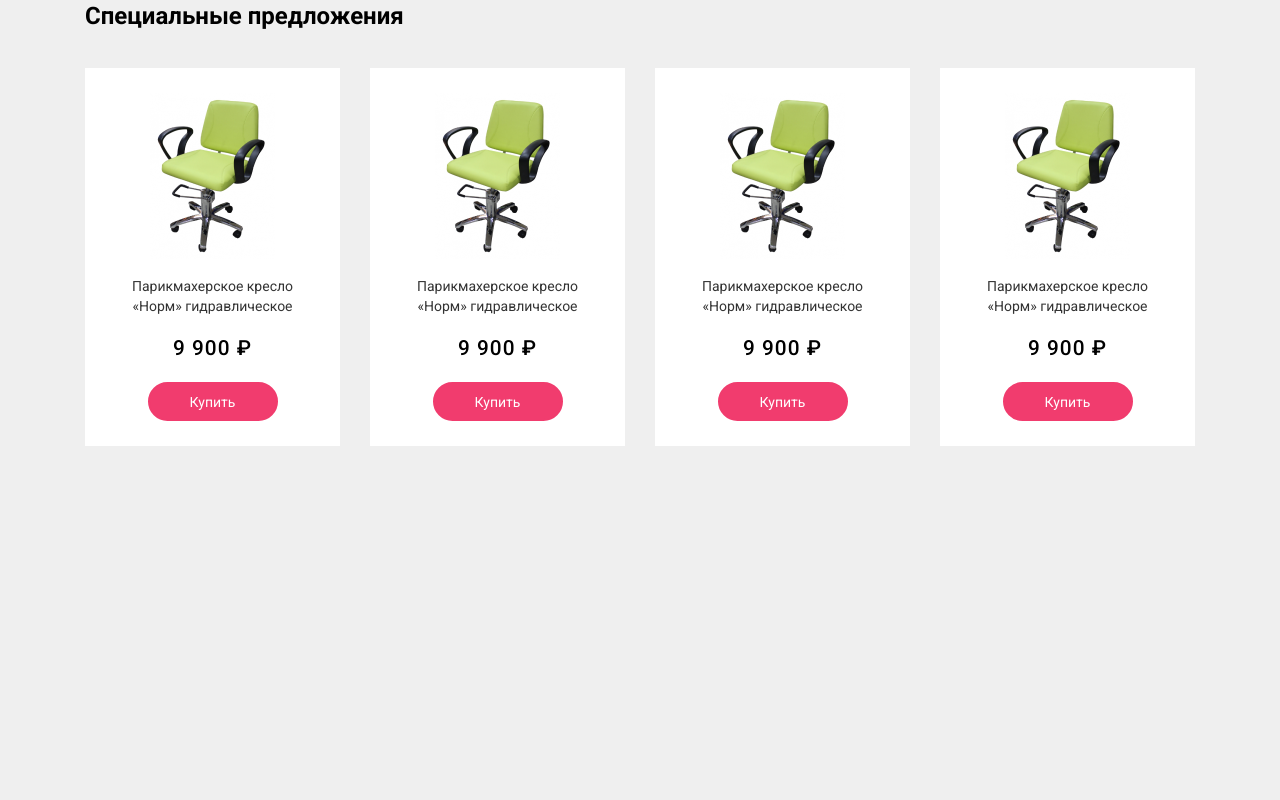
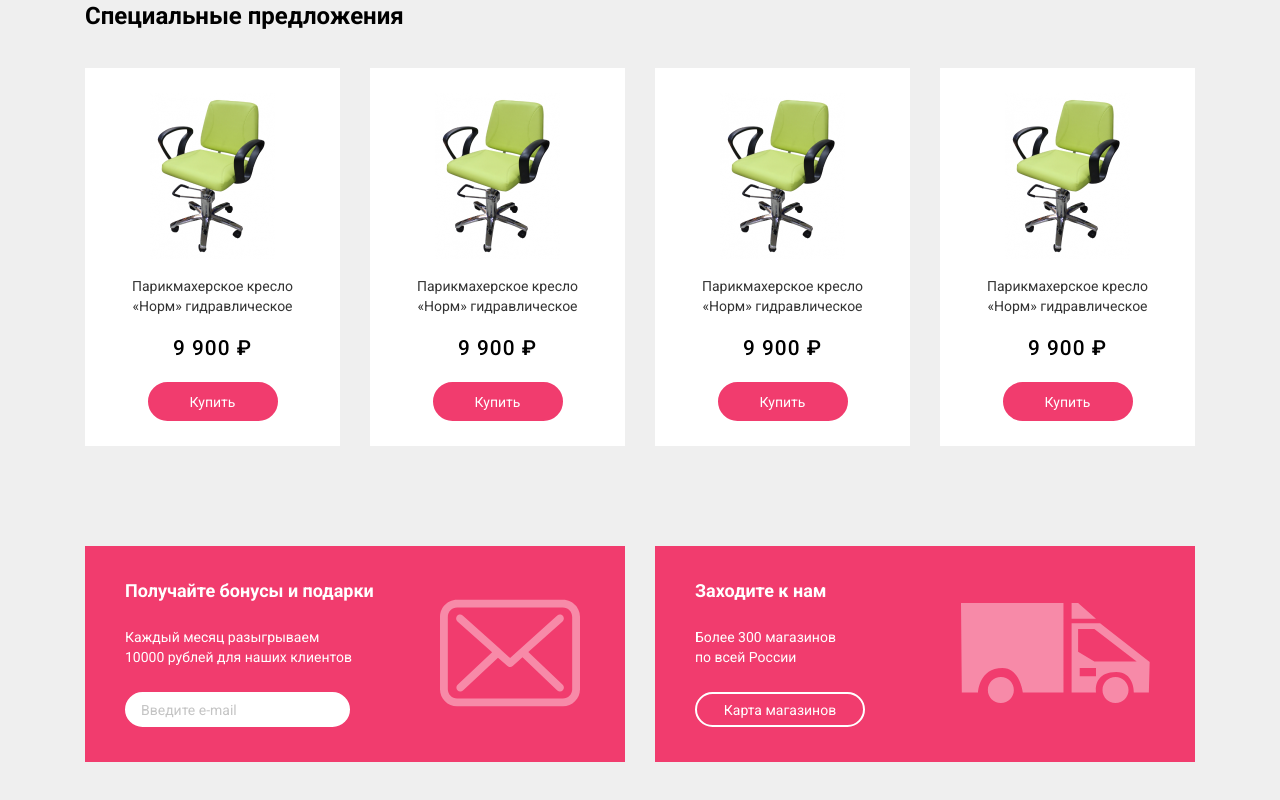
Before and after one commit to Rudzei/beauty-site, a website: page index.html in a window 1280 px wide. Shown: the part 920-1720 px from the top of the page. Before the commit the page ends 1366 px from the top, so only its background shows below. Drawn offline with Linux system fonts and the light colour scheme.

Commit message:
сверстал разметку и стиль subscribe

```diff
--- a/assets/css/style.css
+++ b/assets/css/style.css
@@ -4,6 +4,7 @@
   --color-black: #000000;
   --color-white: #ffffff;
 
+  --plh-color-gray: #c4c4c4;
   --bg-color-gray: #efefef;
   --border: 1px solid var(--bg-color-gray);
 }
@@ -143,6 +144,7 @@ a {
   align-items: center;
   justify-content: center;
   gap: 30px;
+  margin-bottom: 100px;
 }
 .special__title {
   font-weight: 700;
@@ -153,7 +155,6 @@ a {
 .special-item {
   display: flex;
   flex-wrap: wrap;
-  align-items: center;
   justify-content: center;
   max-width: 255px;
   min-height: 363px;
@@ -179,9 +180,92 @@ a {
   max-width: 130px;
   min-height: 35px;
   padding: 0.7em 3em;
-  border-radius: 40px;
+  border-radius: 20px;
   border: 2px solid var(--color-primary);
   background-color: var(--color-primary);
+  color: var(--color-white);
+}
+
+.subscribe__container {
+  display: flex;
+  gap: 30px;
+  margin-bottom: 100px;
+}
+.subscribe-gift {
+  min-height: 212px;
+  background-color: var(--color-primary);
+  color: var(--color-white);
+  flex-basis: 50%;
+}
+.subscribe-gift__container {
+  display: flex;
+  justify-content: space-between;
+  align-items: center;
+  padding: 35px 45px 35px 40px;
+}
+.subscribe-gift__title {
+  font-weight: 700;
+  font-size: 1.125rem;
+  max-width: 250px;
+  margin: 0 0 25px;
+}
+.subscribe-gift__text {
+  line-height: 1.43;
+  max-width: 231px;
+  margin-bottom: 25px;
+}
+.subscribe-gift__field {
+  display: flex;
+  justify-content: center;
+  align-items: center;
+  border: 2px solid var(--color-white);
+  width: 225px;
+  min-height: 35px;
+  border-radius: 40px;
+  padding: 0.25em 1em;
+}
+.subscribe-gift__field::placeholder {
+  color: var(--plh-color-gray);
+}
+.subscribe-gift__field:active,
+:hover,
+:focus {
+  outline: 0;
+  outline-offset: 0;
+}
+
+.subscribe-shops {
+  min-height: 212px;
+  background-color: var(--color-primary);
+  color: var(--color-white);
+  flex-basis: 50%;
+}
+.subscribe-shops__container {
+  display: flex;
+  justify-content: space-between;
+  align-items: center;
+  padding: 35px 45px 35px 40px;
+}
+.subscribe-shops__title {
+  font-weight: 700;
+  font-size: 1.125rem;
+  max-width: 250px;
+  margin: 0 0 25px;
+}
+.subscribe-shops__text {
+  line-height: 1.43;
+  max-width: 141px;
+  margin-bottom: 25px;
+}
+.subscribe-shops__button {
+  display: flex;
+  align-items: center;
+  justify-content: center;
+  width: 170px;
+  min-height: 35px;
+  padding: 0.5em 1.5em;
+  border-radius: 40px;
+  border: 2px solid var(--color-white);
   color: var(--color-white);
 }
 
--- a/index.html
+++ b/index.html
@@ -152,6 +152,43 @@
       </div>
     </section>
 
+    <section class="subscribe">
+      <div class="container">
+        <div class="subscribe__container">
+          <div class="subscribe-gift">
+            <div class="subscribe-gift__container">
+              <div class="subscribe-gift__description">
+                <h3 class="subscribe-gift__title">Получайте бонусы и подарки</h3>
+                <p class="subscribe-gift__text">Каждый месяц разыгрываем
+                  10000 рублей для наших клиентов</p>
+                <div class="subscribe-gift__action">
+                  <input class="subscribe-gift__field" type="email" placeholder="Введите e-mail">
+                </div>
+              </div>
+              <div class="subscribe-gift__image">
+                <img src="assets/img/envelope.svg" alt="img">
+              </div>
+            </div>
+          </div>
+          <div class="subscribe-shops">
+            <div class="subscribe-shops__container">
+              <div class="subscribe-shops__description">
+                <h3 class="subscribe-shops__title">Заходите к нам</h3>
+                <p class="subscribe-shops__text">Более 300 магазинов
+                  по всей России</p>
+                <div class="subscribe-shops__action">
+                  <a class="subscribe-shops__button" href="">Карта магазинов</a>
+                </div>
+              </div>
+              <div class="subscribe-shops__image">
+                <img src="assets/img/shops.svg" alt="img">
+              </div>
+            </div>
+          </div>
+        </div>
+      </div>
+    </section>
+
   </main>
 
 </body>
```
